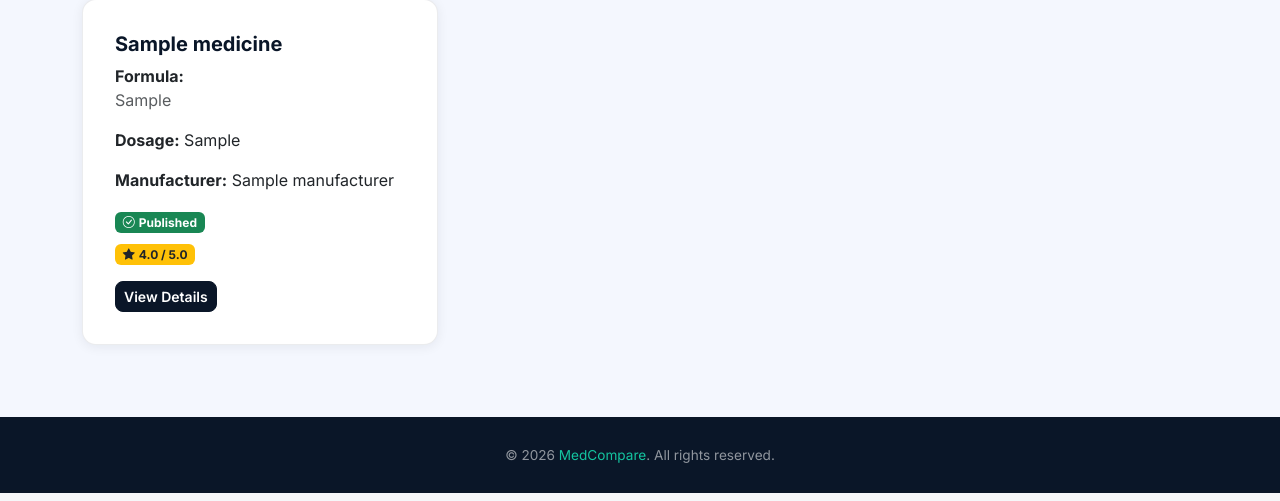
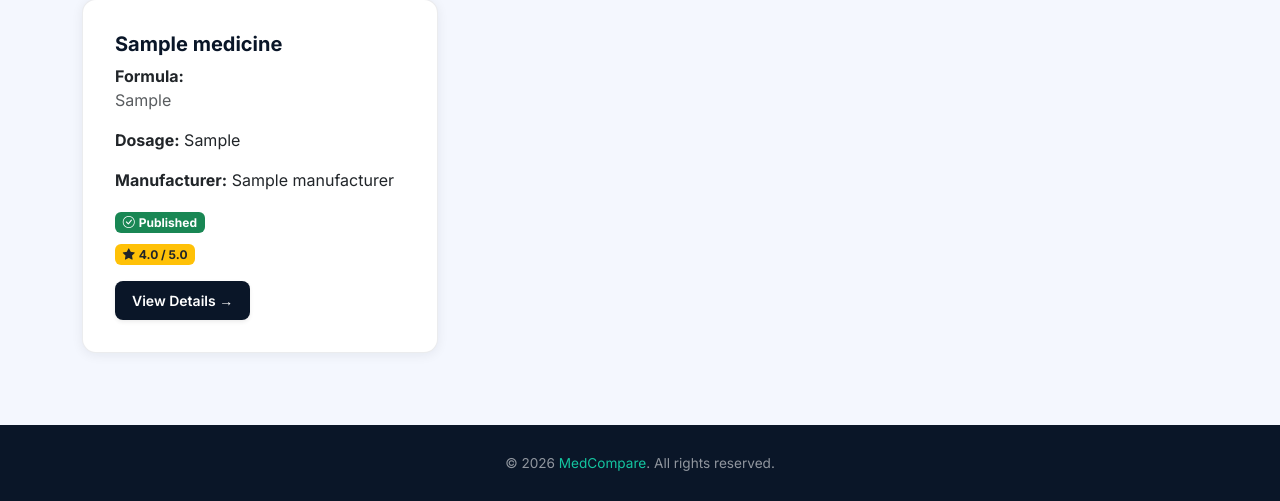
Before and after one commit to muazainal/mz-medcompare, a Django app: page / in a window 1280 px wide. Shown: the part 321-822 px from the top of the page. Run offline with Django 5.2, Linux system fonts and the light colour scheme; a user stored in the database is signed in; tables that the repository leaves empty hold one stand-in row (values such as "Sample post").

Commit message:
style: Align 'View Details' buttons to bottom of cards

```diff
--- a/medicines/templates/medicines/medicines_list.html
+++ b/medicines/templates/medicines/medicines_list.html
@@ -257,7 +257,7 @@
     {% for med in medicines %}
     <div class="col-md-4 mb-4">
         <div class="medicine-card card h-100 p-3">
-            <div class="card-body">
+            <div class="card-body d-flex flex-column">
                 <h5 class="card-title fw-bold" style="color: var(--primary);">{{ med.name }}</h5>
                 <p>
                     <strong>Formula:</strong><br>
@@ -284,7 +284,10 @@
                         <i class="bi bi-star-fill me-1"></i>{{ med.rating|floatformat:1 }} / 5.0
                     </span>
                 </div>
-                <a href="{% url 'medicine_detail' med.pk %}" class="btn btn-primary btn-sm">View Details</a>
+                <a href="{% url 'medicine_detail' med.pk %}"
+                    class="btn custom-bg-primary text-white btn-sm mt-auto shadow-sm"
+                    style="border-radius: var(--radius-sm); font-weight: 600; padding: 0.5rem 1rem; width: fit-content;">View
+                    Details &rarr;</a>
             </div>
         </div>
     </div>
```
